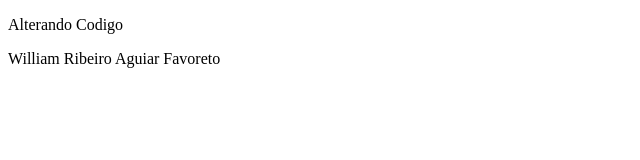
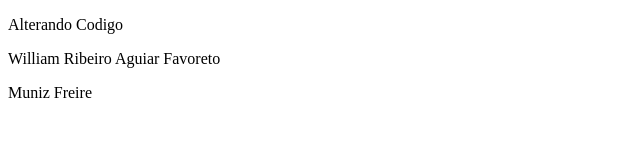
Before and after one commit to will0313dee/MinicursoGit, a plain HTML site: page index.html in a window 1280 px wide. Shown: the whole page, without its empty margins (0-640 px from the left). Drawn offline with Linux system fonts and the light colour scheme.

Commit message:
muniz freire

```diff
--- a/index.html
+++ b/index.html
@@ -9,5 +9,6 @@
 <body>
     <p>Alterando Codigo</p>
     <p>William Ribeiro Aguiar Favoreto</p>
+    <p>Muniz Freire</p>
 </body>
 </html>
```
